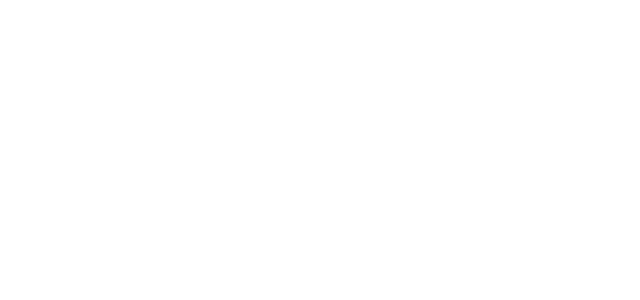
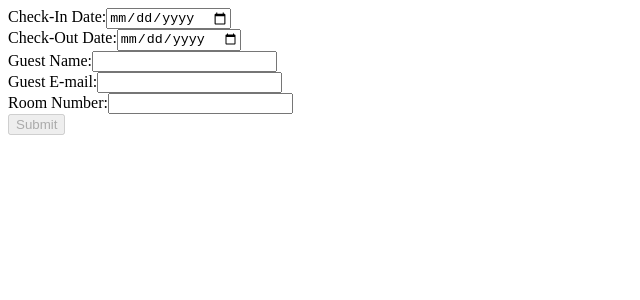
Before and after one commit to BenceRcz/Angular-Sample-Projects, an Angular app in the folder hotel-app/: page /edit/1 in a window 1280 px wide. Before the commit this address led to /. Shown: the top 300 px of the page, without its empty margins (0-640 px from the left). Built offline with nearby package versions, Linux system fonts and the light colour scheme.

Commit message:
finished crud stuff

```diff
--- a/hotel-app/src/app/app-routing.module.ts
+++ b/hotel-app/src/app/app-routing.module.ts
@@ -8,6 +8,7 @@
   {path: "", component: HomeComponent},
   {path: "new", component: ReservationFormComponent},
   {path: "list", component: ReservationListComponent},
+  {path: "edit/:id", component: ReservationFormComponent},
 ];
 
 @NgModule({
--- a/hotel-app/src/app/reservation-form/reservation-form.component.ts
+++ b/hotel-app/src/app/reservation-form/reservation-form.component.ts
@@ -2,6 +2,7 @@
 import { FormBuilder, FormGroup, Validators } from '@angular/forms';
 import { ReservationService } from '../reservation/reservation.service';
 import { Reservation } from '../models/reservation';
+import { Router, ActivatedRoute } from '@angular/router';
 
 @Component({
   selector: 'app-reservation-form',
@@ -13,7 +14,9 @@
 
   constructor(
     private formBuilder: FormBuilder,
-    private reservationService: ReservationService
+    private reservationService: ReservationService,
+    private router: Router,
+    private activatedRoute: ActivatedRoute
   ) {}
 
   ngOnInit(): void {
@@ -24,12 +27,31 @@
       guestEmail: ['', [Validators.required, Validators.email] ],
       roomNumber: ['', Validators.required],
     });
+
+    let id = this.activatedRoute.snapshot.paramMap.get('id');
+
+    if (id) {
+      let reservation = this.reservationService.getReservation(id);
+
+      if (reservation) {
+        this.reservationForm.patchValue(reservation);
+      }
+    }
   }
 
   onSubmit() {
     if (this.reservationForm.valid) {
       let reservation: Reservation = this.reservationForm.value;
-      this.reservationService.addReservation(reservation);
+
+      let id = this.activatedRoute.snapshot.paramMap.get('id');
+
+      if (id) {
+        this.reservationService.updateReservation(id, reservation);
+      } else {
+        this.reservationService.addReservation(reservation);
+      }
+
+      this.router.navigate(['/list']);
     }
   }
 }
--- a/hotel-app/src/app/reservation-list/reservation-list.component.html
+++ b/hotel-app/src/app/reservation-list/reservation-list.component.html
@@ -1,10 +1,17 @@
 <h2>Reservation List</h2>
-<ul>
+
+<ul *ngIf="reservations.length; else noReservation">
     <li *ngFor="let reservation of reservations">
         Guest: {{reservation.guestName}} <br>
         Guest E-mail: {{reservation.guestEmail}} <br>
         Room No.: {{reservation.roomNumber}} <br>
         Check-In: {{reservation.checkInDate}} <br>
         Check-Out: {{reservation.checkOutDate}} <br>
+        <button (click)="deleteReservation(reservation.id)">Delete</button>
+        <button [routerLink]="['/edit', reservation.id]">Edit</button>
     </li>
 </ul>
+
+<ng-template #noReservation>
+    <p>No reservation available</p>
+</ng-template>
--- a/hotel-app/src/app/reservation-list/reservation-list.component.ts
+++ b/hotel-app/src/app/reservation-list/reservation-list.component.ts
@@ -16,4 +16,8 @@
     this.reservations = this.reservationService.getReservations();
   }
 
+  deleteReservation(id: string) {
+    this.reservationService.deleteReservation(id);
+  }
+
 }
--- a/hotel-app/src/app/reservation/reservation.module.ts
+++ b/hotel-app/src/app/reservation/reservation.module.ts
@@ -4,6 +4,7 @@
 import { ReservationListComponent } from '../reservation-list/reservation-list.component';
 import { FormsModule } from '@angular/forms';
 import { ReactiveFormsModule } from '@angular/forms';
+import { RouterModule } from '@angular/router';
 
 
 @NgModule({
@@ -14,7 +15,8 @@
   imports: [
     CommonModule,
     FormsModule,
-    ReactiveFormsModule
+    ReactiveFormsModule,
+    RouterModule
   ]
 })
 export class ReservationModule { }
--- a/hotel-app/src/app/reservation/reservation.service.ts
+++ b/hotel-app/src/app/reservation/reservation.service.ts
@@ -23,6 +23,7 @@
   }
 
   addReservation(reservation: Reservation): void {
+    reservation.id = Date.now().toString();
     this.reservations.push(reservation);
     localStorage.setItem("reservations", JSON.stringify(this.reservations));
   }
@@ -33,8 +34,8 @@
     localStorage.setItem("reservations", JSON.stringify(this.reservations));
   }
 
-  updateReservation(updateReservation: Reservation): void {
-    let index = this.reservations.findIndex(res => res.id === updateReservation.id);
+  updateReservation(id: string, updateReservation: Reservation): void {
+    let index = this.reservations.findIndex(res => res.id === id);
     this.reservations[index] = updateReservation;
     localStorage.setItem("reservations", JSON.stringify(this.reservations));
   }
```
